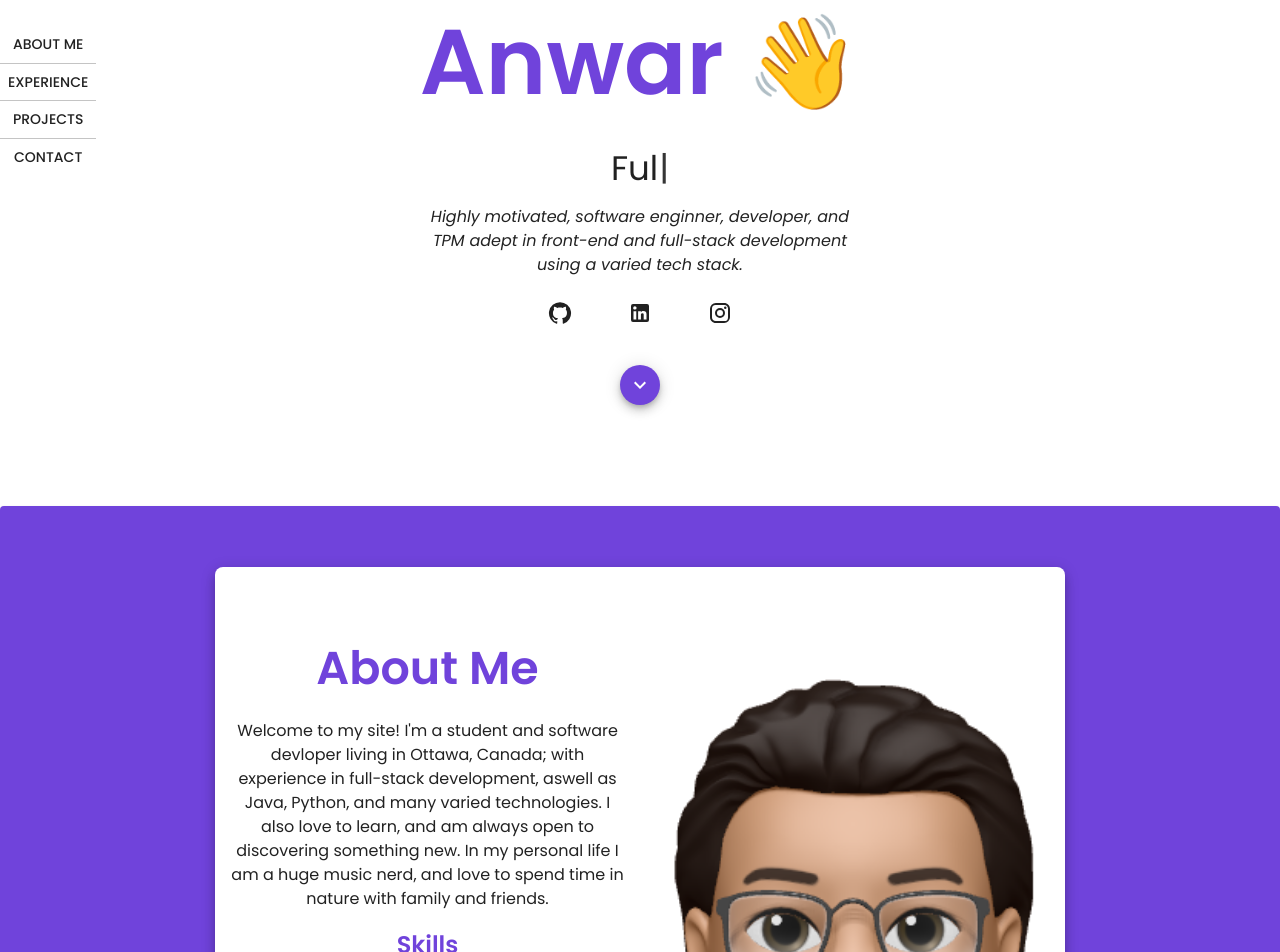
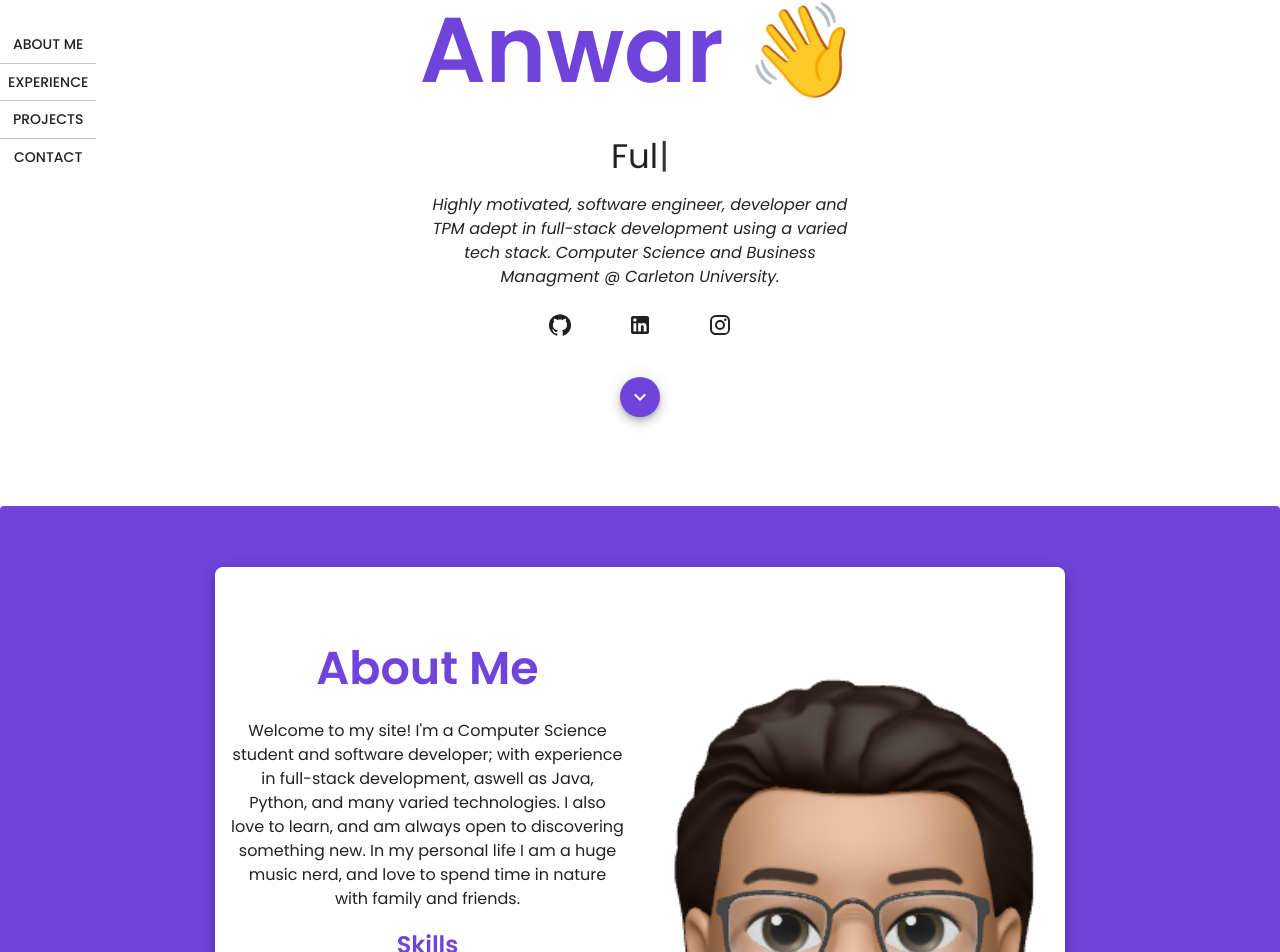
Before and after one commit to OmarAnwar19/Portfolio-Website, a Next.js app in the folder portfolio-src/: page / in a window 1280 px wide. Shown: the part 294-1246 px from the top of the page. Built offline with nearby package versions, Linux system fonts and the light colour scheme.

Commit message:
added school bc i forgot lol

```diff
--- a/portfolio-src/src/components/portfolio/AboutMe.jsx
+++ b/portfolio-src/src/components/portfolio/AboutMe.jsx
@@ -53,12 +53,12 @@ const AboutMe = () => {
               About Me
             </Typography>
             <Typography>
-              Welcome to my site! I'm a student and software devloper living in
-              Ottawa, Canada; with experience in full-stack development, aswell
-              as Java, Python, and many varied technologies. I also love to
-              learn, and am always open to discovering something new. In my
-              personal life I am a huge music nerd, and love to spend time in
-              nature with family and friends.
+              Welcome to my site! I'm a Computer Science student and software
+              developer; with experience in full-stack development, aswell as
+              Java, Python, and many varied technologies. I also love to learn,
+              and am always open to discovering something new. In my personal
+              life I am a huge music nerd, and love to spend time in nature with
+              family and friends.
             </Typography>
 
             <Box>
--- a/portfolio-src/src/components/portfolio/Hero.jsx
+++ b/portfolio-src/src/components/portfolio/Hero.jsx
@@ -41,8 +41,9 @@ const Hero = () => {
               display: { sm: "block", xs: "none" },
             }}
           >
-            Highly motivated, software enginner, developer, and TPM adept in
-            front-end and full-stack development using a varied tech stack.
+            Highly motivated, software engineer, developer and TPM adept in
+            full-stack development using a varied tech stack. Computer Science
+            and Business Managment @ Carleton University.
           </Typography>
 
           <Box maxWidth={250}>
--- a/portfolio-src/src/components/portfolio/experience/Carousel.jsx
+++ b/portfolio-src/src/components/portfolio/experience/Carousel.jsx
@@ -42,7 +42,7 @@ const CarouselCont = () => {
   ];
 
   return (
-    <Carousel navButtonsAlwaysInvisible swipe>
+    <Carousel swipe>
       {items.map((item, i) => (
         <Item key={i} item={item} />
       ))}
```
